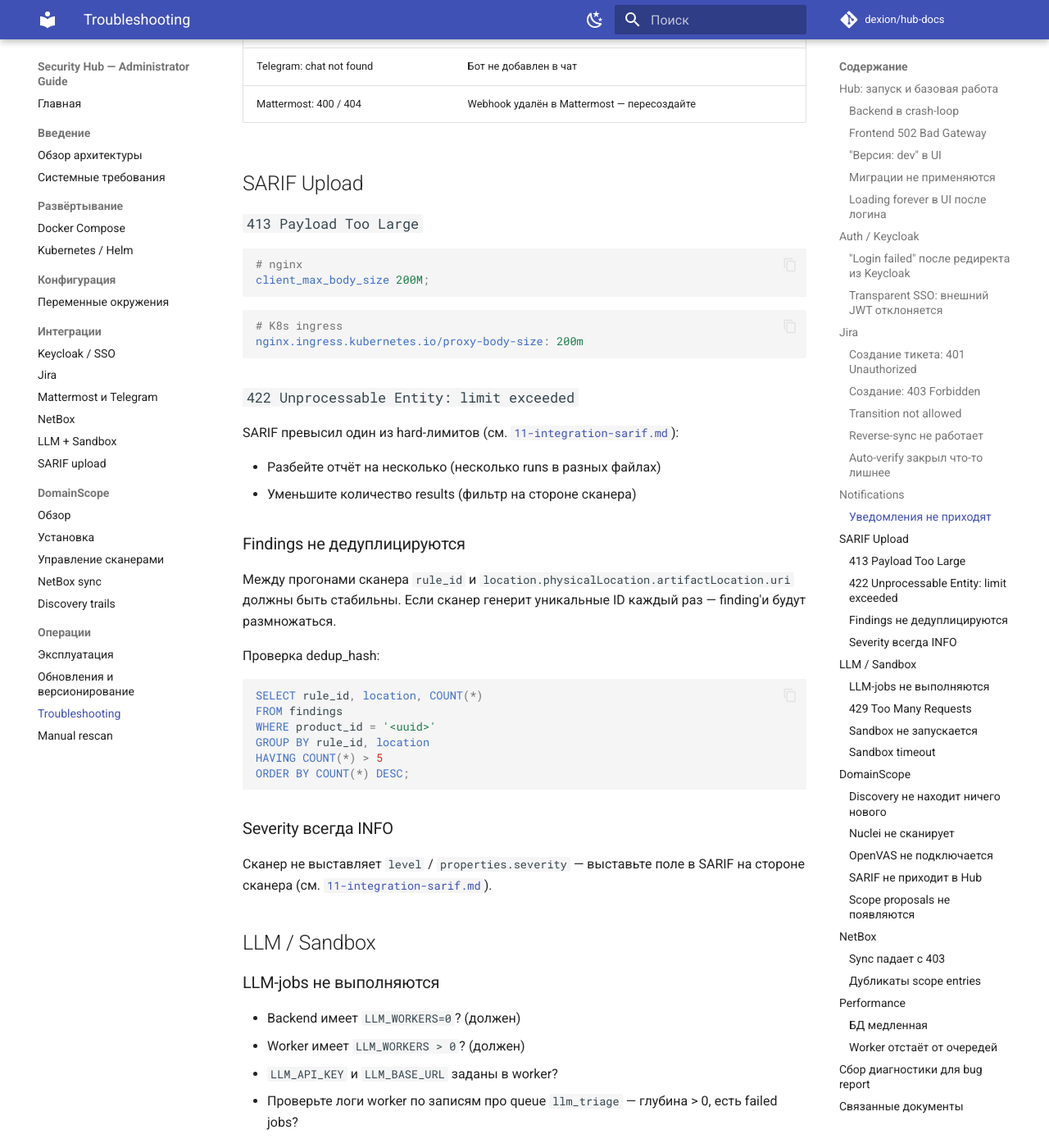
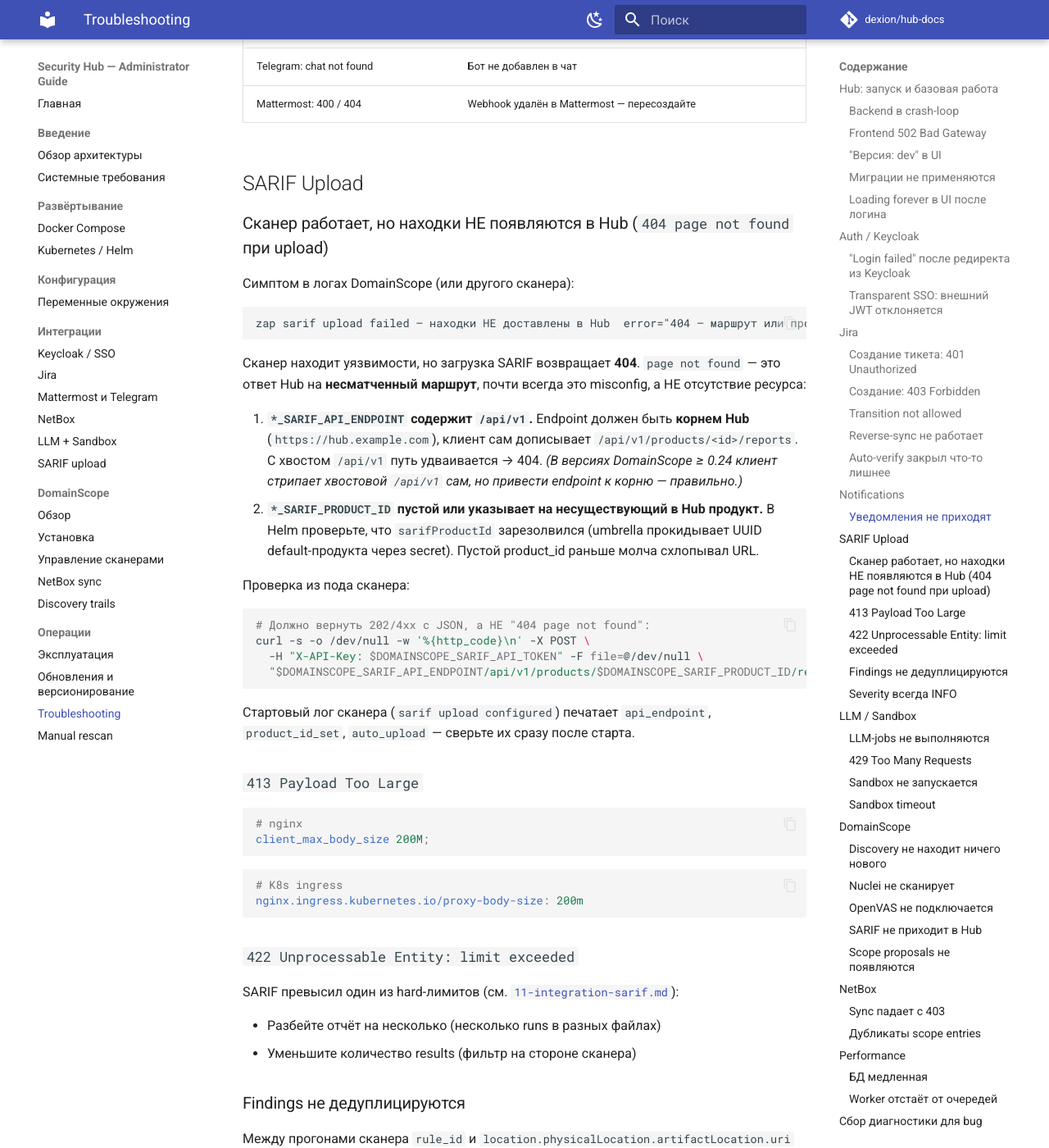
Before and after one commit to dexion/hub-docs, an MkDocs documentation site: the page built from docs/19-troubleshooting.md, in a window 1280 px wide and 1400 px high, scrolled down 4757 px. Shown: the whole window at 82% size. Built offline with MkDocs 1.6.1 and Material for MkDocs 9.7.7, drawn with Linux system fonts in a browser that asks for light colours; comment, search, counter and statistics services are not loaded.

Commit message:
docs: fix SARIF endpoint (no /api/v1) + add "findings not arriving" troubleshooting (#35)
- 13-domainscope-install.md: DOMAINSCOPE_SARIF_API_ENDPOINT — корень Hub без
  /api/v1 (клиент дописывает сам; с хвостом → 404, находки не доедут)
- 19-troubleshooting.md: новая запись «Сканер работает, но находки НЕ
  появляются в Hub (404 page not found)» — диагностика endpoint/product_id,
  curl-проба, стартовый лог sarif upload configured

````diff
--- a/docs/19-troubleshooting.md
+++ b/docs/19-troubleshooting.md
@@ -160,6 +160,37 @@
 | Mattermost: 400 / 404                | Webhook удалён в Mattermost — пересоздайте                       |
 
 ## SARIF Upload
+
+### Сканер работает, но находки НЕ появляются в Hub (`404 page not found` при upload)
+
+Симптом в логах DomainScope (или другого сканера):
+
+```
+zap sarif upload failed — находки НЕ доставлены в Hub  error="404 — маршрут или продукт не найден ..."
+```
+
+Сканер находит уязвимости, но загрузка SARIF возвращает **404**. `page not found` — это
+ответ Hub на **несматченный маршрут**, почти всегда это misconfig, а НЕ отсутствие ресурса:
+
+1. **`*_SARIF_API_ENDPOINT` содержит `/api/v1`.** Endpoint должен быть **корнем Hub**
+   (`https://hub.example.com`), клиент сам дописывает `/api/v1/products/<id>/reports`.
+   С хвостом `/api/v1` путь удваивается → 404. *(В версиях DomainScope ≥ 0.24 клиент
+   стрипает хвостовой `/api/v1` сам, но привести endpoint к корню — правильно.)*
+2. **`*_SARIF_PRODUCT_ID` пустой или указывает на несуществующий в Hub продукт.**
+   В Helm проверьте, что `sarifProductId` зарезолвился (umbrella прокидывает UUID
+   default-продукта через secret). Пустой product_id раньше молча схлопывал URL.
+
+Проверка из пода сканера:
+
+```bash
+# Должно вернуть 202/4xx с JSON, а НЕ "404 page not found":
+curl -s -o /dev/null -w '%{http_code}\n' -X POST \
+  -H "X-API-Key: $DOMAINSCOPE_SARIF_API_TOKEN" -F file=@/dev/null \
+  "$DOMAINSCOPE_SARIF_API_ENDPOINT/api/v1/products/$DOMAINSCOPE_SARIF_PRODUCT_ID/reports"
+```
+
+Стартовый лог сканера (`sarif upload configured`) печатает `api_endpoint`,
+`product_id_set`, `auto_upload` — сверьте их сразу после старта.
 
 ### `413 Payload Too Large`
 
````
Also changed, not shown: docs/13-domainscope-install.md (+3 -1 lines).
